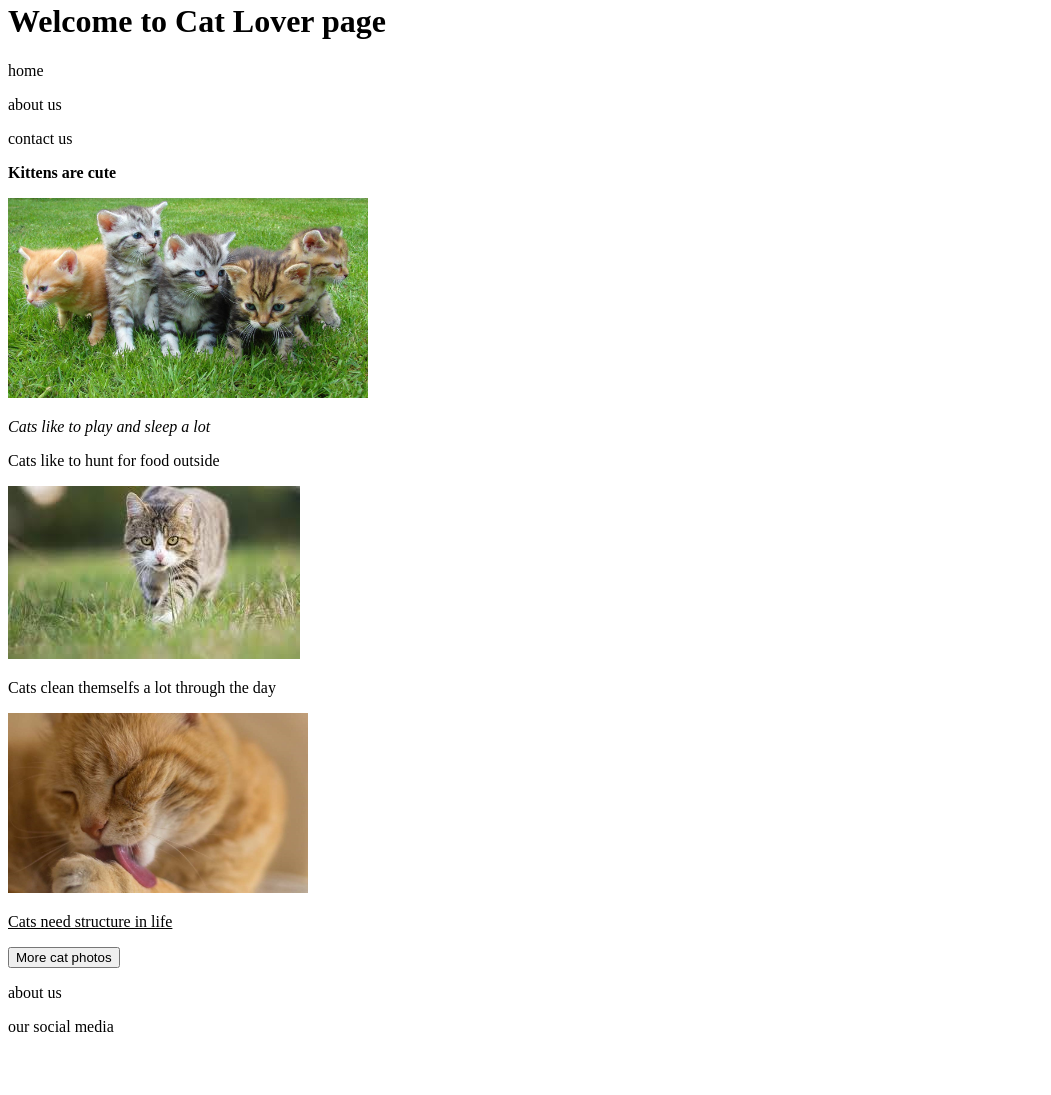
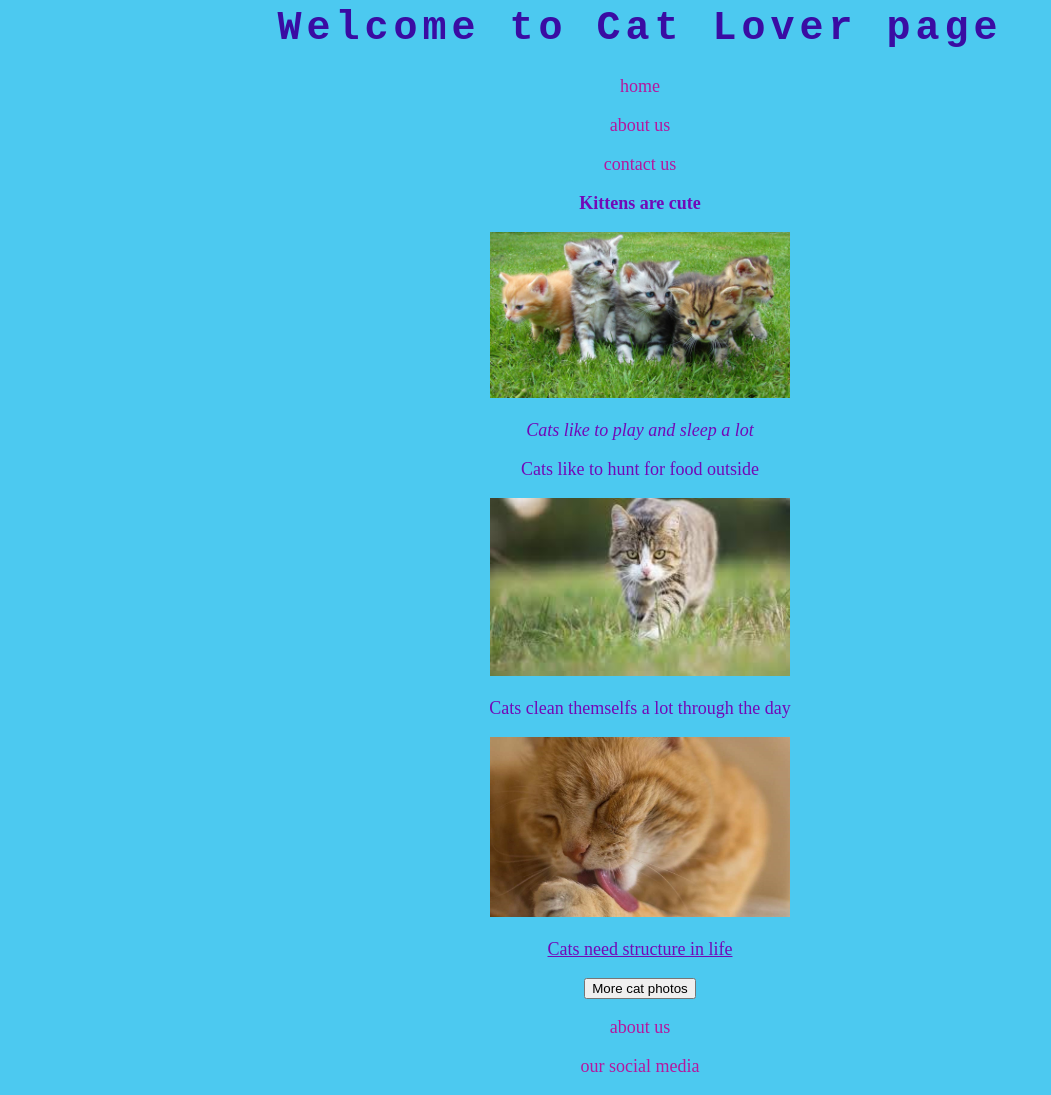
Before and after one commit to kine587/html-assignment, a plain HTML site: page index.html in a window 1280 px wide. Shown: the part 18-1113 px from the top of the page, without its empty margins (0-1051 px from the left). Before the commit the page ends 1070 px from the top, so only its background shows below. Drawn offline with Linux system fonts and the light colour scheme.

Commit message:
styling changes

```diff
--- a/index.html
+++ b/index.html
@@ -1,18 +1,26 @@
 <!DOCTYPE html>
 <html>
   <head>
+    <link rel="stylesheet" href="style.css" />
     <meta charset="UTC-8" />
     <meta name="viewpoint" content="width=devisewidth" />
     <title>Cat lover</title>
-    <style></style>
+    <style>
+      body {
+        background-color: #4cc9f0;
+      }
+      p {
+        color: #7209b7;
+      }
+    </style>
   </head>
   <body>
     <headder>
       <h1>Welcome to Cat Lover page</h1>
       <nav>
-        <p>home</p>
-        <p>about us</p>
-        <p>contact us</p>
+        <p id="navbar">home</p>
+        <p id="navbar">about us</p>
+        <p id="navbar">contact us</p>
       </nav>
     </headder>
     <main>
@@ -23,8 +31,6 @@
         <img
           src="./images/kittens-cat-cat-puppy-rush-45170.jpg"
           alt="cute kittens"
-          widt="200"
-          height="200"
         />
         <p><i>Cats like to play and sleep a lot</i></p>
         <p>Cats like to hunt for food outside</p>
@@ -34,7 +40,6 @@
         <img
           src="./images/800x480---5-tips-for-aa-holde-katten-ren.jpg"
           alt="cat cleaning itself"
-          width="300"
         />
         <br />
         <p><u>Cats need structure in life</u></p>
@@ -42,8 +47,8 @@
       </section>
     </main>
     <fotter>
-      <p>about us</p>
-      <p>our social media</p>
+      <p id="fotter">about us</p>
+      <p id="fotter">our social media</p>
     </fotter>
   </body>
 </html>
--- a/style.css
+++ b/style.css
@@ -0,0 +1,30 @@
+/* h1, p, navbar, fotter, img*/
+/*
+light blue: #4CC9F0
+purple: #7209B7
+saturated magenta: #B5179E
+dark blue: #3A0CA3
+*/
+body {
+  text-align: center;
+}
+h1 {
+  color: #3a0ca3;
+  font-size: 40px;
+  font-family: "Courier New", Courier, monospace;
+  line-height: 1;
+  letter-spacing: 5px;
+}
+p {
+  font-size: 18px;
+  color: #7209b7;
+}
+#navbar {
+  color: #b5179e;
+}
+#fotter {
+  color: #b5179e;
+}
+img {
+  width: 300px;
+}
```
